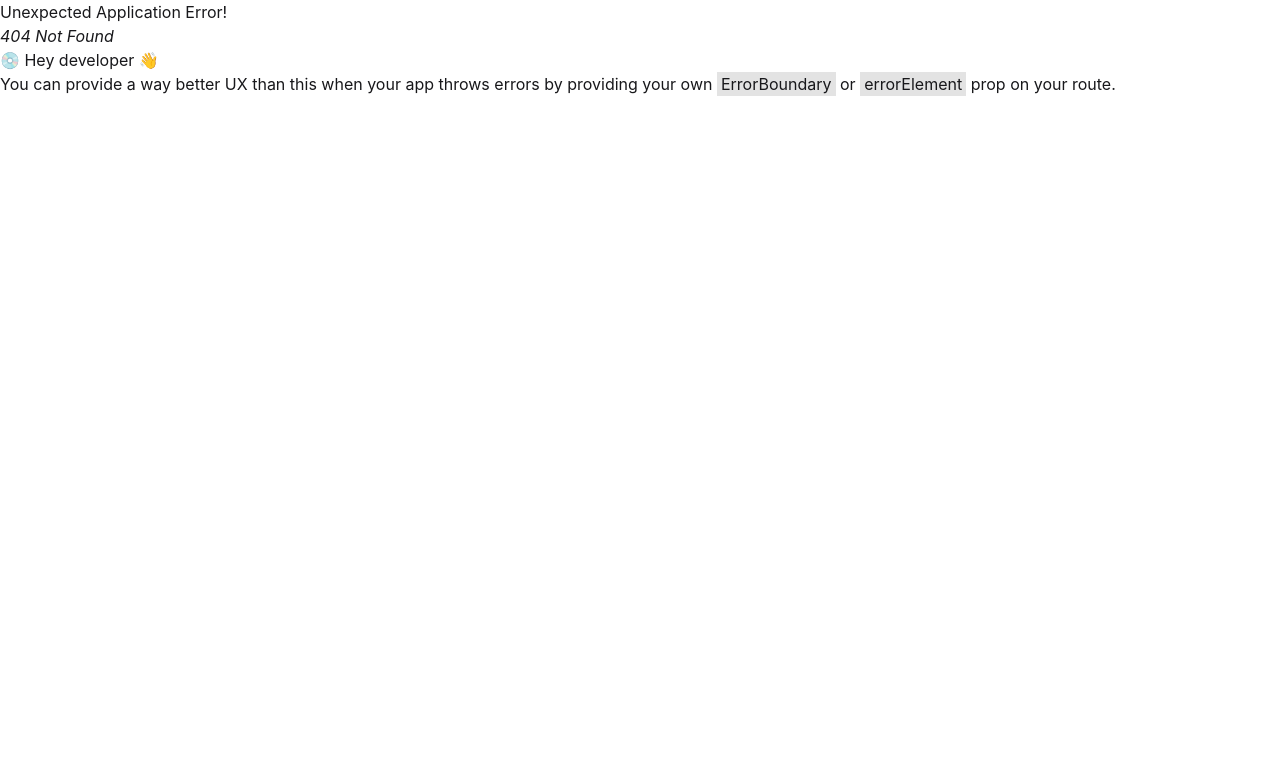
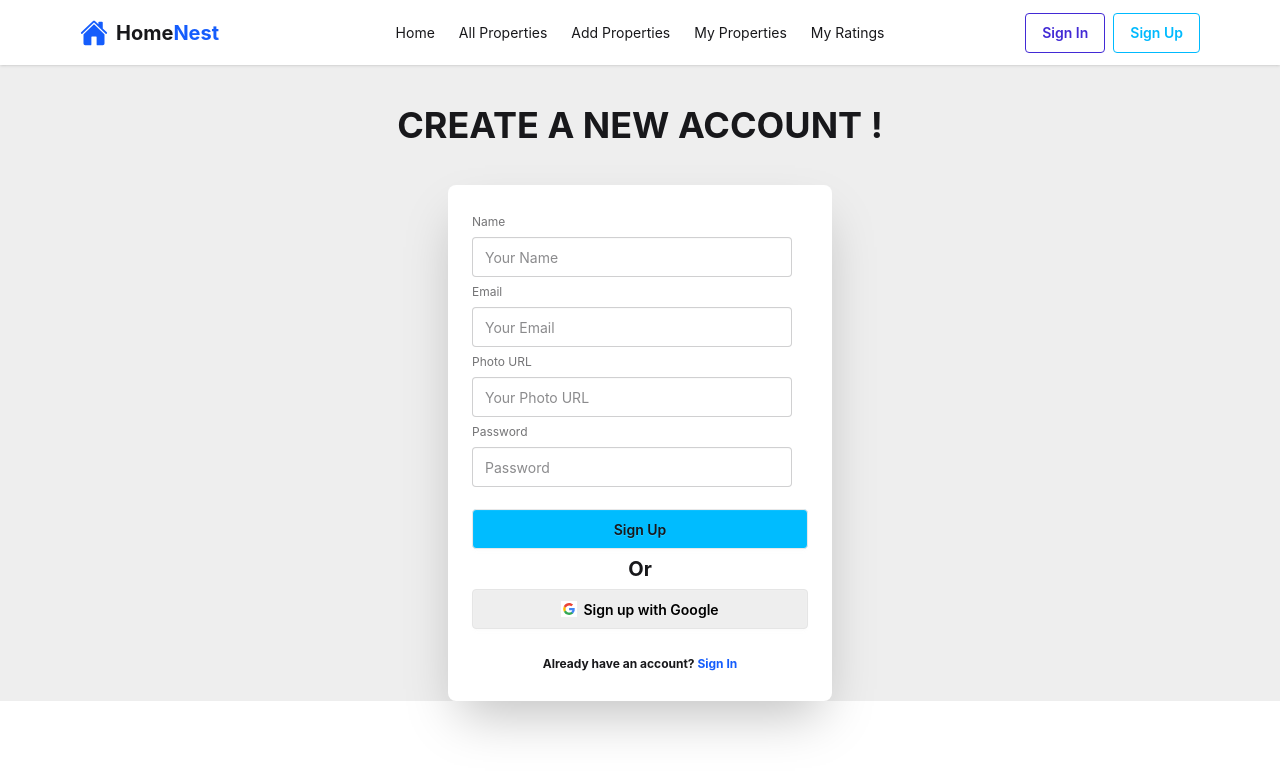
Before and after one commit to didarulshahriar37/Home-Nest-Client, a React (Vite) app: page /auth/sign-up in a window 1280 px wide. Before the commit this address had no page. Shown: the top 774 px of the page. Built offline with nearby package versions, Linux system fonts and the light colour scheme.

Commit message:
added email register feature

```diff
--- a/package.json
+++ b/package.json
@@ -15,6 +15,7 @@
     "react": "^19.1.1",
     "react-dom": "^19.1.1",
     "react-icons": "^5.5.0",
+    "react-loader-spinner": "^8.0.0",
     "react-router": "^7.9.5",
     "swiper": "^12.0.3",
     "tailwindcss": "^4.1.17"
--- a/src/Routes/Routes.jsx
+++ b/src/Routes/Routes.jsx
@@ -1,6 +1,9 @@
 import { createBrowserRouter } from "react-router";
 import Root from "../Root/Root";
 import Home from "../pages/Home";
+import AuthLayout from "../layouts/AuthLayout";
+import SignIn from "../pages/SignIn";
+import Signup from "../pages/Signup";
 
 const router = createBrowserRouter([
   {
@@ -14,6 +17,20 @@ const router = createBrowserRouter([
         }
     ]
   },
+  {
+    path: "/auth",
+    Component: AuthLayout,
+    children: [
+        {
+            path: "/auth/sign-in",
+            Component: SignIn
+        },
+        {
+            path: "/auth/sign-up",
+            Component: Signup
+        }
+    ]
+  }
 ]);
 
 export default router;
--- /dev/null
+++ b/src/components/Loading/Loading.jsx
@@ -0,0 +1,20 @@
+import React from 'react';
+import { RotatingTriangles } from 'react-loader-spinner';
+
+const Loading = () => {
+    return (
+        <div className='flex justify-center items-center min-h-screen'>
+            <RotatingTriangles
+                visible={true}
+                height="80"
+                width="80"
+                color="#4fa94d"
+                ariaLabel="rotating-triangles-loading"
+                wrapperStyle={{}}
+                wrapperClass=""
+            />
+        </div>
+    );
+};
+
+export default Loading;
--- a/src/components/Navbar/Navbar.jsx
+++ b/src/components/Navbar/Navbar.jsx
@@ -1,8 +1,10 @@
-import React from 'react';
+import React, { use } from 'react';
 import { IoHome } from "react-icons/io5";
 import { Link, NavLink } from 'react-router';
+import { AuthContext } from '../../provider/AuthProvider';
 
 const Navbar = () => {
+    const { user } = use(AuthContext);
     const lists = <>
         <li><NavLink to="/">Home</NavLink></li>
         <li><NavLink to="/all-properties">All Properties</NavLink></li>
@@ -19,7 +21,7 @@ const Navbar = () => {
                     </div>
                     <ul
                         tabIndex="-1"
-                        className="menu menu-sm dropdown-content bg-base-100 rounded-box z-1 mt-3 w-52 p-2 shadow">
+                        className="menu menu-sm dropdown-content bg-base-100 rounded-box z-9999 mt-3 w-52 p-2 shadow">
                         {
                             lists
                         }
@@ -38,8 +40,23 @@ const Navbar = () => {
                 </ul>
             </div>
             <div className="navbar-end gap-2">
-                <Link to="/auth/sign-in" className='btn btn-outline btn-primary'>Sign In</Link>
-                <Link to="/auth/sign-up" className='btn btn-outline btn-info'>Sign Up</Link>
+                {
+                    user ? <div className='flex items-center gap-2'>
+                        <div className="dropdown dropdown-center">
+                            <img tabIndex={0} role='button' className='w-12 h-12 rounded-full cursor-pointer' src={user.photoURL} alt="" />
+                            <ul tabIndex="-1" className="dropdown-content menu bg-base-200 rounded-box z-9999 w-52 p-2 shadow-md">
+                                <li><p>{user.displayName}</p></li>
+                                <li><p>{user.email}</p></li>
+                                <li><button className='btn btn-outline btn-primary'>Sign Out</button></li>
+                            </ul>
+                        </div>
+
+                        <p>Hi, {user.displayName}</p>
+                    </div> : <>
+                        <Link to="/auth/sign-in" className='btn btn-outline btn-primary'>Sign In</Link>
+                        <Link to="/auth/sign-up" className='btn btn-outline btn-info'>Sign Up</Link>
+                    </>
+                }
             </div>
         </div>
     );
--- a/src/layouts/AuthLayout.jsx
+++ b/src/layouts/AuthLayout.jsx
@@ -1,9 +1,19 @@
 import React from 'react';
+import Navbar from '../components/Navbar/Navbar';
+import { Outlet } from 'react-router';
 
 const AuthLayout = () => {
     return (
-        <div>
+        <div className='bg-base-300'>
+            <header>
+                <Navbar></Navbar>
+            </header>
+            <main>
+                <Outlet></Outlet>
+            </main>
+            <footer>
 
+            </footer>
         </div>
     );
 };
--- a/src/main.jsx
+++ b/src/main.jsx
@@ -3,9 +3,12 @@ import { createRoot } from 'react-dom/client'
 import { RouterProvider } from "react-router/dom";
 import './index.css'
 import router from './Routes/Routes.jsx';
+import AuthProvider from './provider/AuthProvider.jsx';
 
 createRoot(document.getElementById('root')).render(
   <StrictMode>
-    <RouterProvider router={router}></RouterProvider>
+    <AuthProvider>
+      <RouterProvider router={router}></RouterProvider>
+    </AuthProvider>
   </StrictMode>,
 )
--- a/src/pages/Home.jsx
+++ b/src/pages/Home.jsx
@@ -1,5 +1,6 @@
 import React from 'react';
 import Banner from '../components/Banner/Banner';
+import Navbar from '../components/Navbar/Navbar';
 
 const Home = () => {
     return (
--- a/src/pages/SignIn.jsx
+++ b/src/pages/SignIn.jsx
@@ -1,9 +1,30 @@
 import React from 'react';
+import { Link } from 'react-router';
 
 const SignIn = () => {
     return (
-        <div>
-
+        <div className=''>
+            <div className='mt-10 text-center text-2xl md:text-4xl font-bold'>
+                <h2>SIGN IN TO YOUR ACCOUNT</h2>
+            </div>
+            <div className="mt-10 mx-auto card bg-base-100 w-full max-w-sm shrink-0 shadow-2xl">
+                <div className="card-body">
+                    <form className="fieldset">
+                        <label className="label">Email</label>
+                        <input name='email' type="text" className="input" placeholder="Your Email" required />
+                        <label className="label">Password</label>
+                        <input name='password' type="password" className="input" placeholder="Password" required />
+                        <p className='text-red-500 underline hover:cursor-pointer'>Forgot Password?</p>
+                        <button type='submit' className="btn hover:bg-sky-600 bg-sky-400 mt-4">Sign In</button>
+                        <p className='text-center font-bold text-xl'>Or</p>
+                        <button className="btn bg-base-300 text-black border-[#e5e5e5]">
+                            <svg aria-label="Google logo" width="16" height="16" xmlns="http://www.w3.org/2000/svg" viewBox="0 0 512 512"><g><path d="m0 0H512V512H0" fill="#fff"></path><path fill="#34a853" d="M153 292c30 82 118 95 171 60h62v48A192 192 0 0190 341"></path><path fill="#4285f4" d="m386 400a140 175 0 0053-179H260v74h102q-7 37-38 57"></path><path fill="#fbbc02" d="m90 341a208 200 0 010-171l63 49q-12 37 0 73"></path><path fill="#ea4335" d="m153 219c22-69 116-109 179-50l55-54c-78-75-230-72-297 55"></path></g></svg>
+                            Sign in with Google
+                        </button>
+                        <p className='mt-5 font-bold text-center'>Don't have an account? <span className='text-blue-600 hover:underline'><Link to="/auth/sign-up">Sign Up</Link></span> </p>
+                    </form>
+                </div>
+            </div>
         </div>
     );
 };
--- a/src/pages/Signup.jsx
+++ b/src/pages/Signup.jsx
@@ -1,9 +1,81 @@
-import React from 'react';
+import React, { use } from 'react';
+import { Link, useNavigate } from 'react-router';
+import { AuthContext } from '../provider/AuthProvider';
 
 const Signup = () => {
+
+    const { signUpWithEmail, updateInfo, setUser } = use(AuthContext);
+    const navigate = useNavigate();
+
+    const handleSignUpEmail = (e) => {
+        e.preventDefault();
+        const name = e.target.name.value;
+        const email = e.target.email.value;
+        const photo = e.target.photoURL.value;
+        const password = e.target.password.value;
+        signUpWithEmail(email, password)
+            .then(result => {
+                const user = result.user;
+                updateInfo({ displayName: name, photoURL: photo })
+                    .then(() => {
+                        setUser({ ...user, displayName: name, photoURL: photo });
+
+                        const newUser = {
+                            name: user.displayName,
+                            email: user.email,
+                            photo: user.photoURL
+                        }
+
+                        fetch("http://localhost:3000/users", {
+                            method: 'POST',
+                            headers: {
+                                'content-type': 'application/json'
+                            },
+                            body: JSON.stringify(newUser)
+                        })
+                            .then(res => res.json())
+                            .then(data => {
+                                console.log(data)
+                            })
+
+                        navigate("/");
+                    })
+                    .catch((error) => {
+                        console.log(error);
+                    })
+            })
+            .catch(error => {
+                console.log(error);
+            })
+
+    }
+
     return (
-        <div>
-
+        <div className=''>
+            <div className='mt-10 text-center text-2xl md:text-4xl font-bold'>
+                <h2>CREATE A NEW ACCOUNT !</h2>
+            </div>
+            <div className="mt-10 mx-auto card bg-base-100 w-full max-w-sm shrink-0 shadow-2xl">
+                <div className="card-body">
+                    <form onSubmit={handleSignUpEmail} className="fieldset">
+                        <label className="label">Name</label>
+                        <input name='name' type="text" className="input" placeholder="Your Name" required />
+                        <label className="label">Email</label>
+                        <input name='email' type="text" className="input" placeholder="Your Email" required />
+                        <label className="label">Photo URL</label>
+                        <input name='photoURL' type="text" className="input" placeholder="Your Photo URL" required />
+                        <label className="label">Password</label>
+                        <input name='password' type="password" className="input" placeholder="Password" required />
+                        <button type='submit' className="btn hover:bg-sky-600 bg-sky-400 mt-4">Sign Up</button>
+                        <p className='text-center font-bold text-xl'>Or</p>
+                        <button className="btn bg-base-300 text-black border-[#e5e5e5]">
+                            <svg aria-label="Google logo" width="16" height="16" xmlns="http://www.w3.org/2000/svg" viewBox="0 0 512 512"><g><path d="m0 0H512V512H0" fill="#fff"></path><path fill="#34a853" d="M153 292c30 82 118 95 171 60h62v48A192 192 0 0190 341"></path><path fill="#4285f4" d="m386 400a140 175 0 0053-179H260v74h102q-7 37-38 57"></path><path fill="#fbbc02" d="m90 341a208 200 0 010-171l63 49q-12 37 0 73"></path><path fill="#ea4335" d="m153 219c22-69 116-109 179-50l55-54c-78-75-230-72-297 55"></path></g></svg>
+                            Sign up with Google
+                        </button>
+                        <p className='mt-5 font-bold text-center'>Already have an account? <span className='text-blue-600 hover:underline'><Link to="/auth/sign-in">Sign In</Link></span> </p>
+                    </form>
+                </div>
+            </div>
         </div>
     );
 };
--- a/src/provider/AuthProvider.jsx
+++ b/src/provider/AuthProvider.jsx
@@ -0,0 +1,32 @@
+import { createContext, useState } from "react";
+import { createUserWithEmailAndPassword, getAuth, updateProfile } from "firebase/auth";
+import { app } from "../firebase/firebase.init";
+
+export const AuthContext = createContext();
+const auth = getAuth(app);
+
+const AuthProvider = ({ children }) => {
+
+    const [user, setUser] = useState(null);
+    const [loading, setLoading] = useState(true);
+
+    const signUpWithEmail = (email, password) => {
+        setLoading(true);
+        return createUserWithEmailAndPassword(auth, email, password);
+    }
+
+    const updateInfo = (updatedData) => {
+        return updateProfile(auth.currentUser, updatedData);
+    }
+
+    const authData = {
+        user, setUser,
+        loading, setLoading,
+        signUpWithEmail,
+        updateInfo
+
+    }
+    return <AuthContext value={authData} > {children} </AuthContext>;
+}
+
+export default AuthProvider;
--- a/src/provider/PrivateRoute.jsx
+++ b/src/provider/PrivateRoute.jsx
@@ -0,0 +1,22 @@
+import React, { use } from 'react';
+import { AuthContext } from './AuthProvider';
+import { Navigate, useLocation } from 'react-router';
+import Loading from '../components/Loading/Loading';
+
+const PrivateRoute = ({children}) => {
+
+    const {user, loading} = use(AuthContext);
+    const location = useLocation();
+
+    if(loading) {
+        return <Loading></Loading>;
+    }
+    if(user && user?.email){
+        return children;
+    }
+    else{
+        return <Navigate state={location.pathname} to="/auth/sign-in"></Navigate>
+    }
+};
+
+export default PrivateRoute;
```
Also changed, not shown: src/assets/family.jpg, 1 other file (tests, documents, lock files or other folders).
